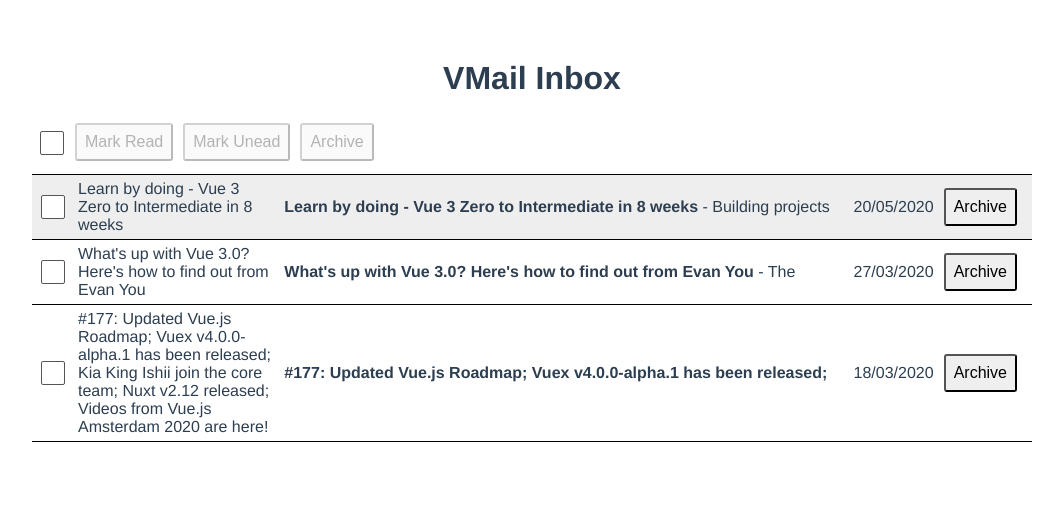
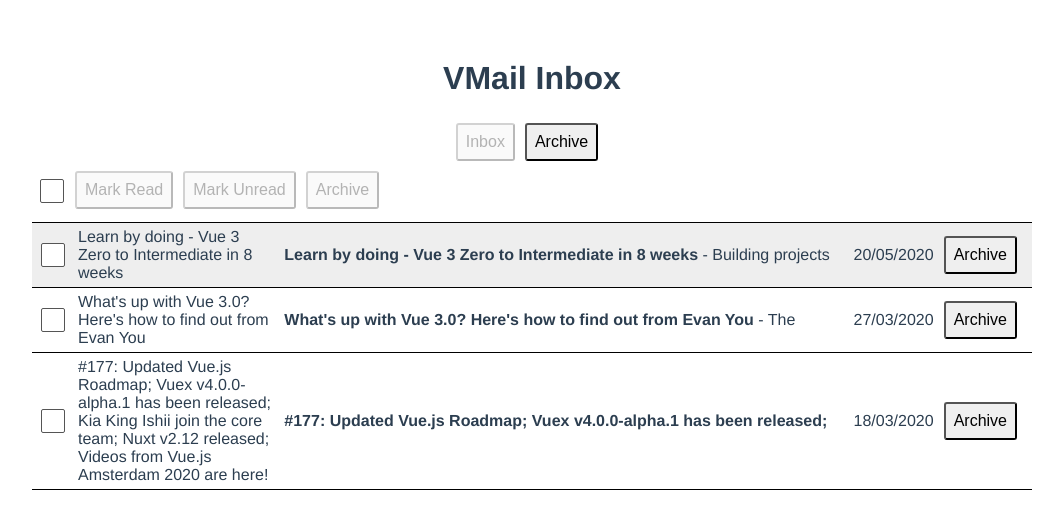
Before and after one commit to danilobml/vmail, a Vue app: page / in a window 1280 px wide. Shown: the top 520 px of the page, without its empty margins (108-1171 px from the left). Built offline with nearby package versions, Linux system fonts and the light colour scheme; data requests are answered from the project's data file.

Commit message:
archived and inbox view switch

```diff
--- a/src/components/BulkActionBar.vue
+++ b/src/components/BulkActionBar.vue
@@ -10,7 +10,7 @@
     </span>
     <span class="buttons">
       <button @click="emailSelection.markRead()" :disabled="Array.from(emailSelection.emails).every(email => email.read)">Mark Read</button>
-      <button @click="emailSelection.markUnread()" :disabled="Array.from(emailSelection.emails).every(email => !email.read)">Mark Unead</button>
+      <button @click="emailSelection.markUnread()" :disabled="Array.from(emailSelection.emails).every(email => !email.read)">Mark Unread</button>
       <button @click="emailSelection.archive()" :disabled="emailSelection.emails.size === 0">Archive</button>
     </span>
   </div>
--- a/src/components/MailTable.vue
+++ b/src/components/MailTable.vue
@@ -1,9 +1,10 @@
 <template>
-  <!-- <h1>{{ emailSelection.emails.size }} emails selected</h1> -->
-  <BulkActionBar :emails="unarchivedEmails" />
+  <button @click="selectScreen('inbox')" :disabled="selectedScreen === 'inbox'">Inbox</button>
+  <button @click="selectScreen('archived')" :disabled="selectedScreen === 'archived'">Archive</button>
+  <BulkActionBar :emails="filteredEmails" />
   <table class="mail-table">
     <tbody>
-      <tr v-for="email in unarchivedEmails" :key="email.id" :class="['clickable', email.read ? 'read' : '']">
+      <tr v-for="email in filteredEmails" :key="email.id" :class="['clickable', email.read ? 'read' : '']">
         <td><input
             type="checkbox"
             @click="emailSelection.toggle(email)"
@@ -26,7 +27,7 @@
 <script>
 import { format } from 'date-fns'
 import axios from 'axios'
-import { ref, reactive } from 'vue'
+import { ref } from 'vue'
 import MailView from './MailView.vue'
 import ModalView from './ModalView.vue'
 import updateEmail from '../helpers/updateEmail'
@@ -39,13 +40,17 @@
 
     emails = ref(emails)
     const openedEmail = ref(null)
+    const selectedScreen = ref('inbox')
+
+    const emailSelection = useEmailSelection()
 
     return {
       format,
       emails,
       openedEmail,
       updateEmail,
-      emailSelection: useEmailSelection()
+      emailSelection,
+      selectedScreen
     }
   },
   components: {
@@ -69,13 +74,18 @@
 
     changeEmail({ toggleRead, toggleArchive, changeIndex, save, closeModal }) {
       const email = this.openedEmail
-      const index = this.unarchivedEmails.indexOf(email)
+      const index = this.filteredEmails.indexOf(email)
       if (toggleRead) { email.read = !email.read }
       if (toggleArchive) { email.archived = !email.archived }
-      if (changeIndex === 1) { this.openEmail(this.unarchivedEmails[index + 1]) }
-      if (changeIndex === -1) { this.openEmail(this.unarchivedEmails[index - 1]) }
+      if (changeIndex === 1) { this.openEmail(this.filteredEmails[index + 1]) }
+      if (changeIndex === -1) { this.openEmail(this.filteredEmails[index - 1]) }
       if (save) { this.updateEmail(email) }
       if (closeModal) { this.openedEmail = null }
+    },
+
+    selectScreen(newScreen) {
+      this.selectedScreen = newScreen
+      this.emailSelection.clear()
     }
   },
   computed: {
@@ -85,9 +95,14 @@
       })
     },
 
-    unarchivedEmails() {
-      return this.sortedEmails.filter(email => !email.archived)
-    }
+    filteredEmails() {
+      if (this.selectedScreen === 'inbox') {
+        return this.sortedEmails.filter(email => !email.archived)
+      } else {
+        return this.sortedEmails.filter(email => email.archived)
+      }
+    },
+
   }
 }
 </script>
```
